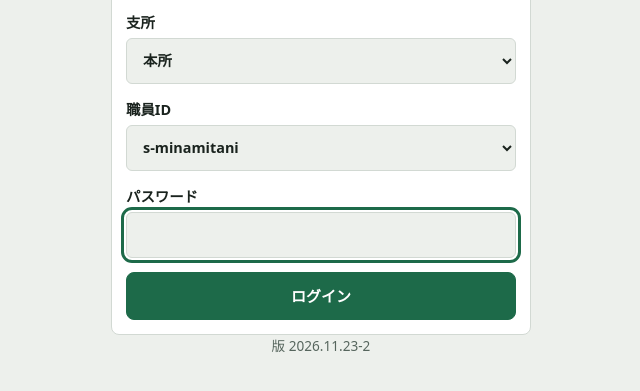
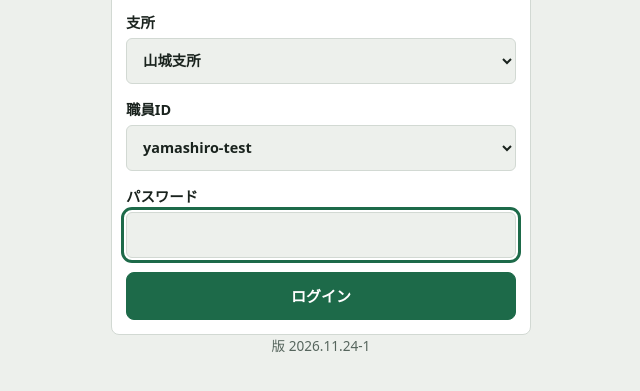
Before and after one commit to nosaikyoto-coder/nosaiAP, a plain HTML site: page index.html in a window 1280 px wide. Shown: the part 149-540 px from the top of the page, without its empty margins (319-959 px from the left). Drawn offline with Linux system fonts and the light colour scheme.

Commit message:
Update index.html

```diff
--- a/index.html
+++ b/index.html
@@ -501,7 +501,7 @@ button.small-btn { min-height: 40px; padding: 0 14px; font-size: 0.9rem; }
   'use strict';
 
   /* アプリの版。内容を直したら、日付と枝番を更新する。 */
-  var APP_VERSION = '2026.11.23-2';
+  var APP_VERSION = '2026.11.24-1';
   /* 番号読取(OCR)のプログラムは、版を固定して、読取ボタンを押したときだけ読み込む。 */
   var TESS_URL = 'https://cdn.jsdelivr.net/npm/tesseract.js@5.1.1/dist/tesseract.min.js';
 
@@ -1553,10 +1553,15 @@ button.small-btn { min-height: 40px; padding: 0 14px; font-size: 0.9rem; }
      職員の識別と、うっかり使用の防止が目的。職員を追加するときは staff-entry-tool.html で行を作る。 */
   /* 支所の一覧。ログイン画面には、この順番で出る。名前を直すときは、ここだけを直す。
      職員の一覧(STAFF)の branch には、ここと同じ名前を書く。 */
-  var BRANCHES = ['本所', '山城支所', '京都支所', '中丹支所', '丹後支所'];
+  var BRANCHES = ['山城支所', '京都支所', '中丹支所', '丹後支所', '本所'];
   var STAFF = [
     { branch: '本所', id: 's-minamitani', iter: 210000, salt: 'b8e0dd68c95d2c5b251763b0ef06f04b', hash: '928799312eb37e178f831ccf1a0a7305e96691cd72414384a538847fcd6f052e' },
-    { branch: '本所', id: 'test-honsyo', iter: 210000, salt: 'c2e05c4d2ca0149ba2f1d923e7171231', hash: '494d505a20d1519ccf8cc3c0a0d8ea20549973bd1509e01c3e6e1cac63ca5f87' },
+    /* 試験用のID(パスワードはすべて test)。本番の前に、必ず削除すること */
+    { branch: '山城支所', id: 'yamashiro-test', iter: 210000, salt: '65f1549bd585da83925a5af8c313690a', hash: '03f46fba27bf9149fa2b40f5e1d3edc777773abeec7bf671a70c86db51671a40' },
+    { branch: '京都支所', id: 'kyoto-test', iter: 210000, salt: '82778d0de7aac8ebbac015386590ae84', hash: '4d1fdc59e35a6720841541c9b7b4ca21dd1a0af8e87c5912ecc97207a41dc627' },
+    { branch: '中丹支所', id: 'chutan-test', iter: 210000, salt: '8534b64eddb688b84e215c7c03d01d2d', hash: '339bda49b47ff9e9b16e65ac81a99fe57f58a0750818134fddca6d65156411d1' },
+    { branch: '丹後支所', id: 'tango-test', iter: 210000, salt: 'cfe0fa5a1be266e13430e75abb2952ce', hash: '18cd0306d814551b26301cd7b13b1ad7e7189b2913f9d40a8a0391470d7e9667' },
+    { branch: '本所', id: 'honsyo-test', iter: 210000, salt: '5d335eb7e94866a825c08b417d144678', hash: 'c22558daa9cc83088f9864e4c978a5d2c34bae0a981b39fe7c16827eb1129853' },
   ];
   var IDLE_MS = 30 * 60 * 1000;
   var FAIL_LIMIT = 5;
```
